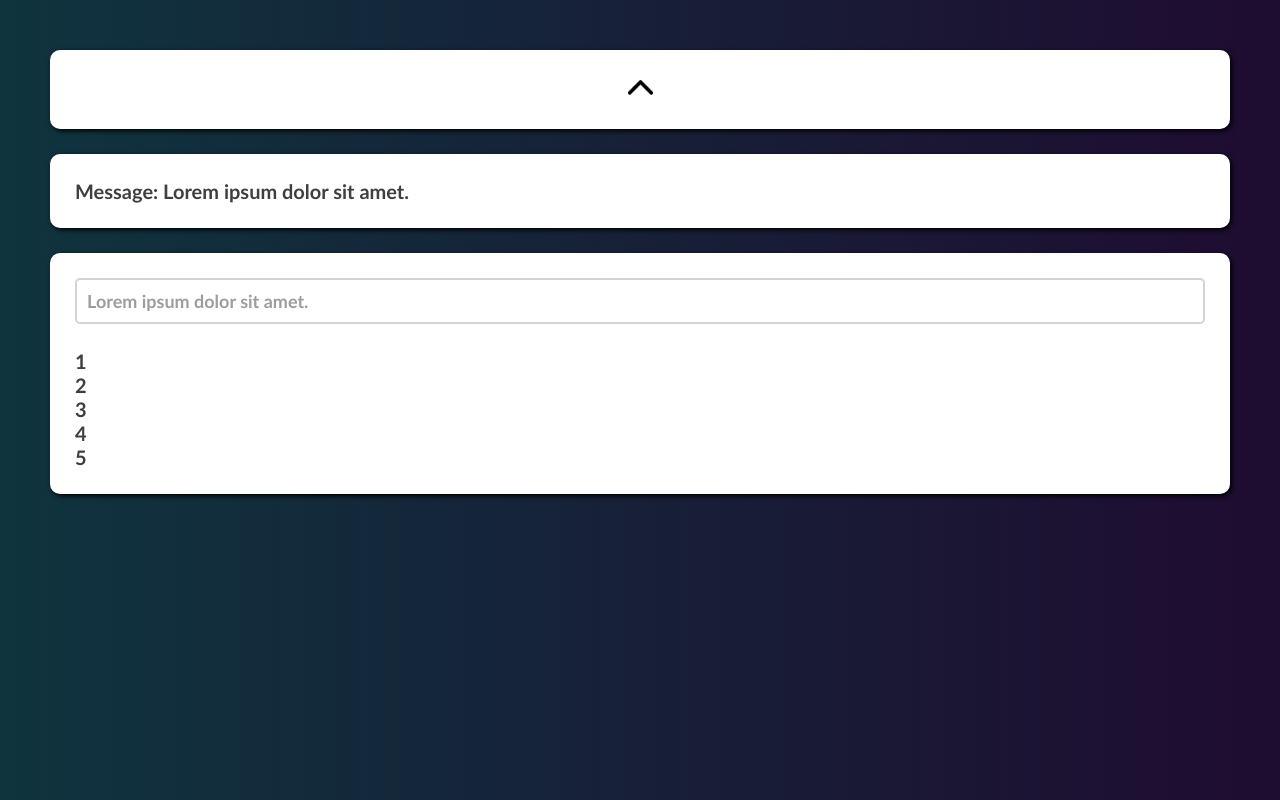
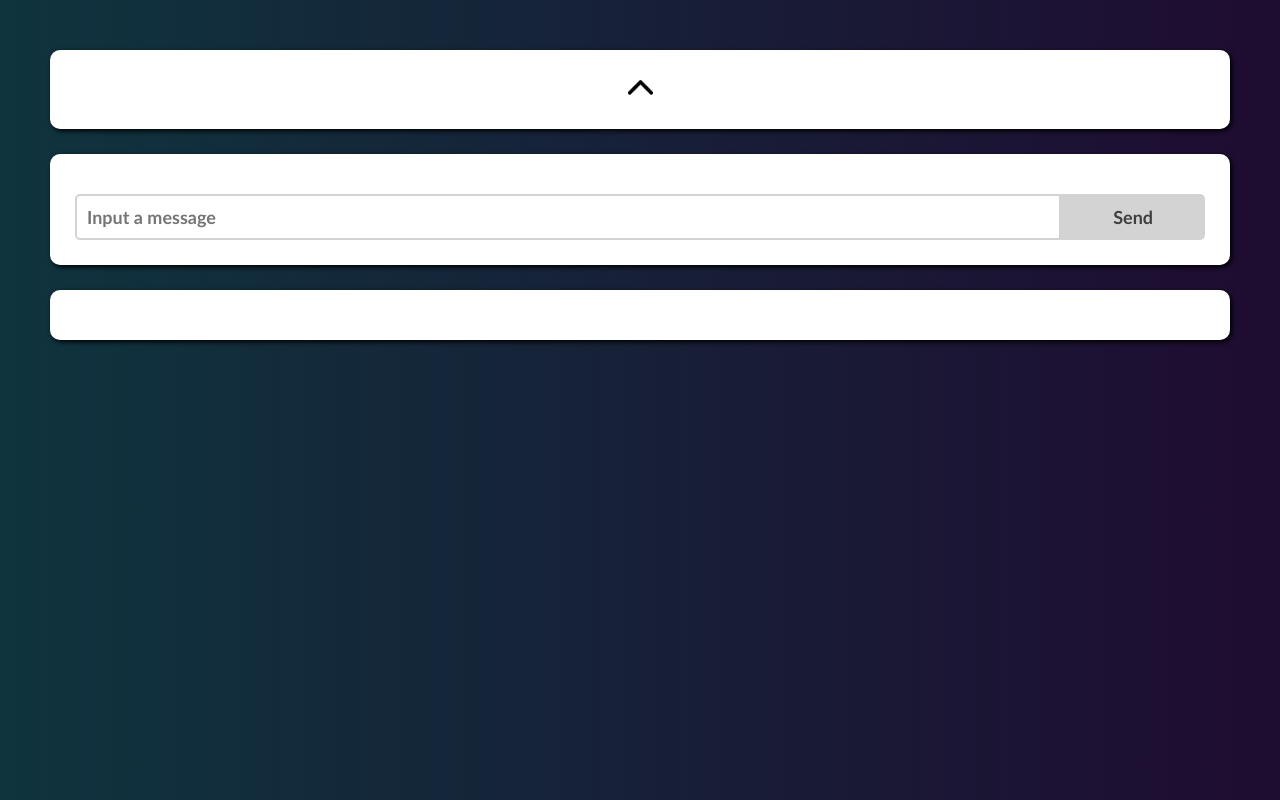
Before and after one commit to Nitrosick/GB_React, a React app: page / in a window 1280 px wide. Built offline with nearby package versions, Linux system fonts and the light colour scheme.

Commit message:
Lesson_2
Lesson_2

```diff
--- a/src/components/App/App.jsx
+++ b/src/components/App/App.jsx
@@ -1,37 +1,61 @@
-import { useState } from "react";
-import { Message } from "../Message/Message";
+import { useState, useEffect } from 'react';
+import { Message } from '../Message/Message';
 import style from './App.module.css';
 
 export const App = () => {
   const [toggle, setToggle] = useState(true);
-    const [message, setMessage] = useState('Lorem ipsum dolor sit amet.');
-    const array = [1,2,3,4,5];
+  const [messageList, setMessageList] = useState([]);
+  const [robotMessage, setRobotMessage] = useState("");
 
-    const changeMessage = (e) => {
-        setMessage(e.target.value);
+  const sendMessage = (e, value) => {
+    let copy = Object.assign([], messageList);
+    copy.push(value);
+    setMessageList(copy);
   };
+
+  useEffect(() => {
+    if (messageList.length > 0) {
+      setTimeout(() => setRobotMessage(messageList[messageList.length - 1].author + " wrote a new message."), 1000);
+    }
+  }, [messageList]);
 
   return (
     <>
       <div className={style.content_block}>
-                <button className={style.switcher} onClick={() => {setToggle(!toggle)}}>
-                    <img className={toggle ? style.switcher_icon : style.switcher_icon + ' ' + style.switcher_icon_off } src="./images/arrow.png" width="25" height="25" alt="icon"></img>
+        <button
+          className={style.switcher}
+          onClick={() => {
+            setToggle(!toggle);
+          }}
+        >
+          <img
+            className={
+              toggle
+                ? style.switcher_icon
+                : style.switcher_icon + ' ' + style.switcher_icon_off
+            }
+            src="./images/arrow.png"
+            width="25"
+            height="25"
+            alt="icon"
+          ></img>
         </button>
       </div>
 
-            {toggle &&
+      {toggle && (
         <div className={style.content_block}>
-                    <Message message={message} />
+          <Message
+            messageList={messageList}
+            sendMessage={sendMessage}
+          />
         </div>
-            }
+      )}
+
+      <div className={style.plug}></div>
 
       <div className={style.content_block}>
-                <input id={style.change_message} type='text' onChange={changeMessage} value={message} />
-
-                <ul>
-                    {array.map(num => <li key={num}>{num}</li>)}
-                </ul>
+        <span>{robotMessage}</span>
       </div>
     </>
-    )
+  );
 };
--- a/src/components/App/App.module.css
+++ b/src/components/App/App.module.css
@@ -16,7 +16,7 @@ button {
   cursor: pointer;
 }
 body {
-  height: 100vh;
+  min-height: 100vh;
   width: 100vw;
   padding: 50px;
   background: linear-gradient(90deg, #0f343e, #1f0c31);
@@ -38,12 +38,6 @@ body {
 .switcher_icon_off {
   transform: rotate(90deg);
 }
-#change_message {
-  width: 100%;
-  border-radius: 5px;
-  padding: 10px;
-  border: 2px solid #d3d3d3;
-  color: #9d9d9d;
-  font-size: 18px;
-  margin-bottom: 25px;
+.plug {
+  height: 100%;
 }
--- a/src/components/App/App.module.less
+++ b/src/components/App/App.module.less
@@ -19,7 +19,7 @@ button {
 }
 
 body {
-    height: 100vh;
+    min-height: 100vh;
     width: 100vw;
     padding: 50px;
     background: linear-gradient(90deg, #0f343e, #1f0c31);
@@ -46,12 +46,6 @@ body {
     }
 }
 
-#change_message {
-    width: 100%;
-    border-radius: 5px;
-    padding: 10px;
-    border: 2px solid #d3d3d3;
-    color: #9d9d9d;
-    font-size: 18px;
-    margin-bottom: 25px;
+.plug {
+    height: 100%;
 }
--- a/src/components/Message/Message.jsx
+++ b/src/components/Message/Message.jsx
@@ -1,3 +1,37 @@
+import { useState } from 'react';
+import style from './Message.module.css';
+
 export const Message = (props) => {
-    return <p>Message: {props.message}</p>;
+  const [message, setMessage] = useState({ author: "Author", text: null });
+
+  const changeMessage = (e) => {
+    setMessage({ author: "Author", text: e.target.value });
+  };
+
+  return (
+    <>
+      <ul>
+        {props.messageList.map((message, idx) => (
+          <li className={style.message} key={idx}>
+            <span className={style.message_author}>{message.author}</span>
+            &nbsp;|&nbsp;
+            <span className={style.message_text}>{message.text}</span>
+          </li>
+        ))}
+      </ul>
+
+      <form className={style.form} action="#">
+        <input
+          id={style.message_input}
+          type="text"
+          placeholder="Input a message"
+          onChange={changeMessage}
+        />
+        <button
+          id={style.message_send}
+          onClick={(e) => { props.sendMessage(e, message) }}
+        >Send</button>
+      </form>
+    </>
+  );
 };
--- /dev/null
+++ b/src/components/Message/Message.module.css
@@ -0,0 +1,37 @@
+.message {
+  border-radius: 5px;
+  padding: 10px;
+  color: white;
+  background-color: #9d9d9d;
+  margin-bottom: 10px;
+}
+.message_author {
+  color: #d3d3d3;
+}
+.message_text {
+  color: white;
+  font-weight: normal;
+}
+.form {
+  display: flex;
+  justify-content: space-between;
+  margin-top: 15px;
+}
+.form #message_input {
+  width: 100%;
+  border-radius: 5px 0 0 5px;
+  padding: 10px;
+  border: 2px solid #d3d3d3;
+  font-size: 18px;
+}
+.form #message_input:focus,
+.form #message_input:active {
+  outline: none;
+}
+.form #message_send {
+  border-radius: 0 5px 5px 0;
+  padding: 10px 50px;
+  border: 2px solid #d3d3d3;
+  background-color: #d3d3d3;
+  font-size: 18px;
+}
--- /dev/null
+++ b/src/components/Message/Message.module.less
@@ -0,0 +1,43 @@
+.message {
+    border-radius: 5px;
+    padding: 10px;
+    color: white;
+    background-color: #9d9d9d;
+    margin-bottom: 10px;
+
+    &_author {
+        color: #d3d3d3;
+    }
+
+    &_text {
+        color: white;
+        font-weight: normal;
+    }
+}
+
+.form {
+    display: flex;
+    justify-content: space-between;
+    margin-top: 15px;
+
+    #message_input {
+        width: 100%;
+        border-radius: 5px 0 0 5px;
+        padding: 10px;
+        border: 2px solid #d3d3d3;
+        font-size: 18px;
+
+        &:focus,
+        &:active {
+            outline: none;
+        }
+    }
+
+    #message_send {
+        border-radius: 0 5px 5px 0;
+        padding: 10px 50px;
+        border: 2px solid #d3d3d3;
+        background-color: #d3d3d3;
+        font-size: 18px;
+    }
+}
--- a/src/index.jsx
+++ b/src/index.jsx
@@ -4,6 +4,4 @@ import { App } from './components/App/App';
 
 const root = ReactDOM.createRoot(document.getElementById('root'));
 
-root.render(
-  <App />
-);
+root.render(<App />);
```
Lines whose indentation alone changed are shown as unchanged.
